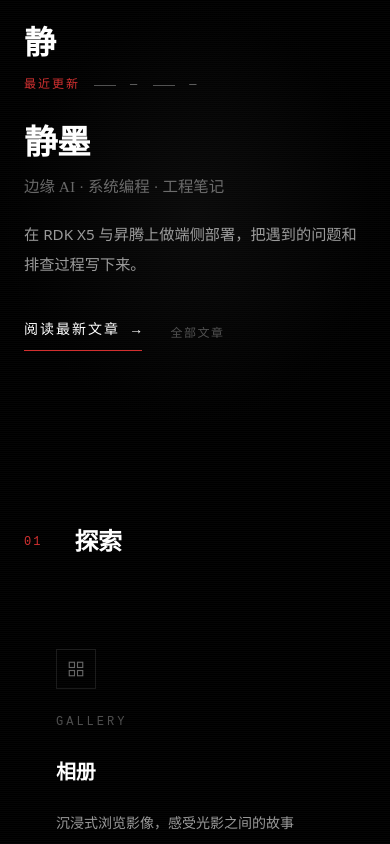
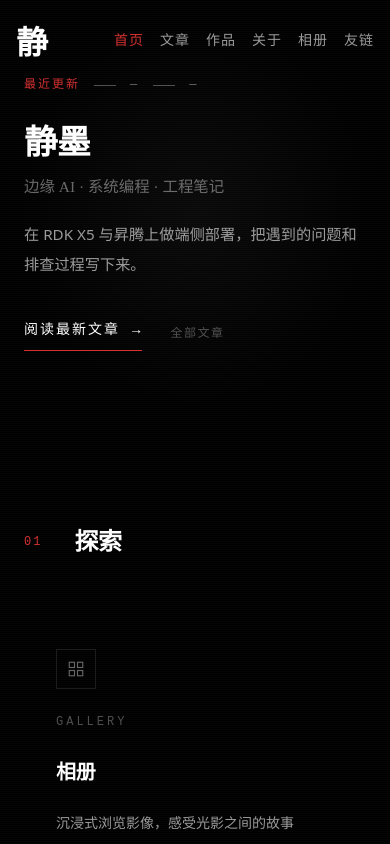
Before and after one commit to Mar14z/blog, a website: page views/index.html in a window 390 px wide. Shown: the top 844 px of the page. Drawn offline with Linux system fonts and the light colour scheme; no server answers; a web font is replaced by a local one.

Commit message:
feat(nav): 手机端显示可横滑的导航链接条
原先 ≤768px 直接隐藏 .nav-links 且无替代菜单，手机上无法在页面间跳转。
改为显示单行链接，隐藏滚动条，320px 下不足时横向滑动。

```diff
--- a/public/css/components.css
+++ b/public/css/components.css
@@ -399,11 +399,28 @@
 
 @media (max-width: 768px) {
     .nav {
-        padding: 1rem 1.5rem;
+        padding: 1rem 1rem;
+        gap: 1rem;
     }
 
+    /* 手机上不再隐藏导航，改成单行可横滑的链接条 */
     .nav-links {
+        display: flex;
+        gap: 1rem;
+        min-width: 0;
+        overflow-x: auto;
+        scrollbar-width: none;
+        -webkit-overflow-scrolling: touch;
+    }
+
+    .nav-links::-webkit-scrollbar {
         display: none;
+    }
+
+    .nav-link {
+        white-space: nowrap;
+        flex-shrink: 0;
+        letter-spacing: 1px;
     }
 
     .footer {
```
